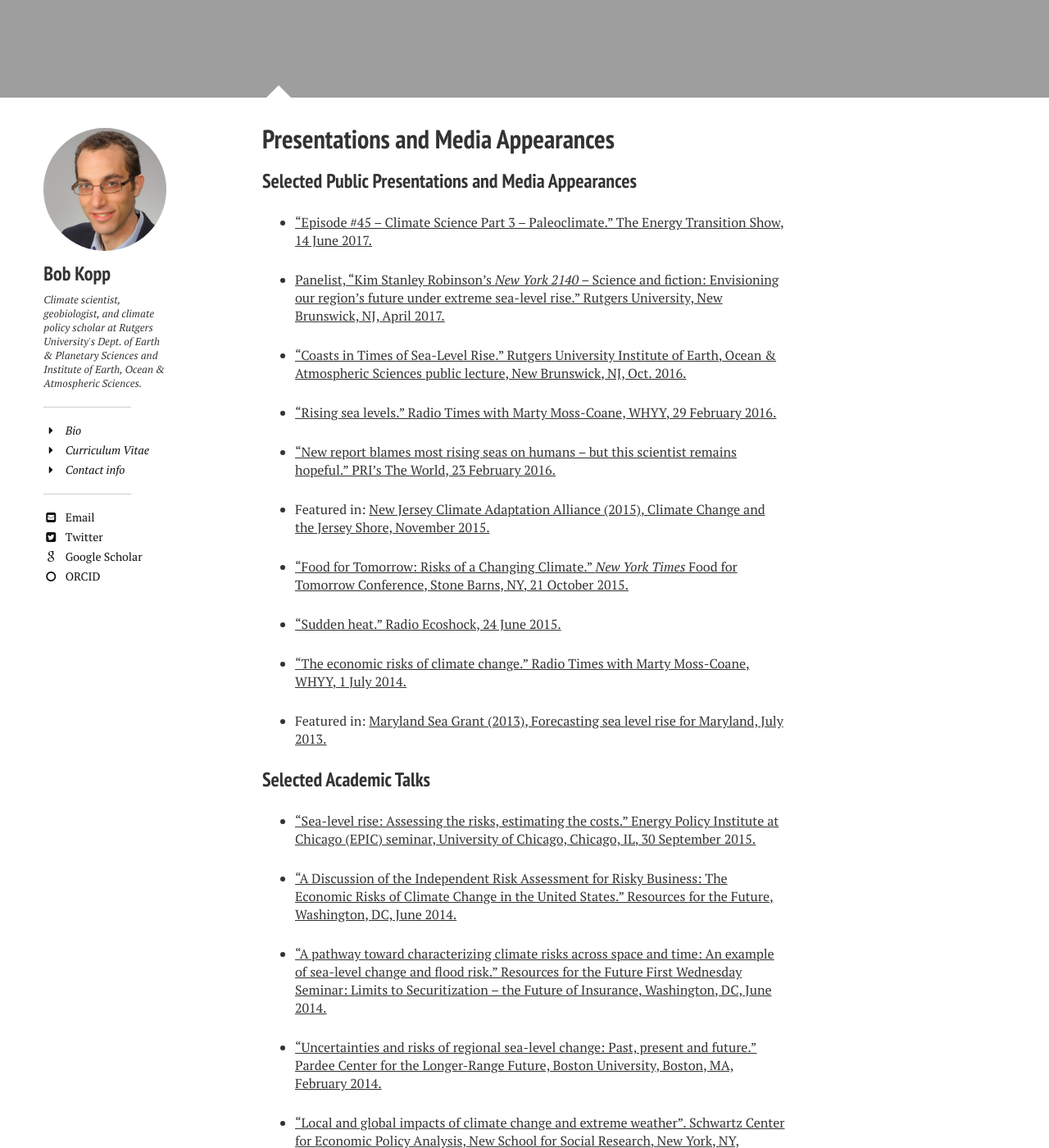
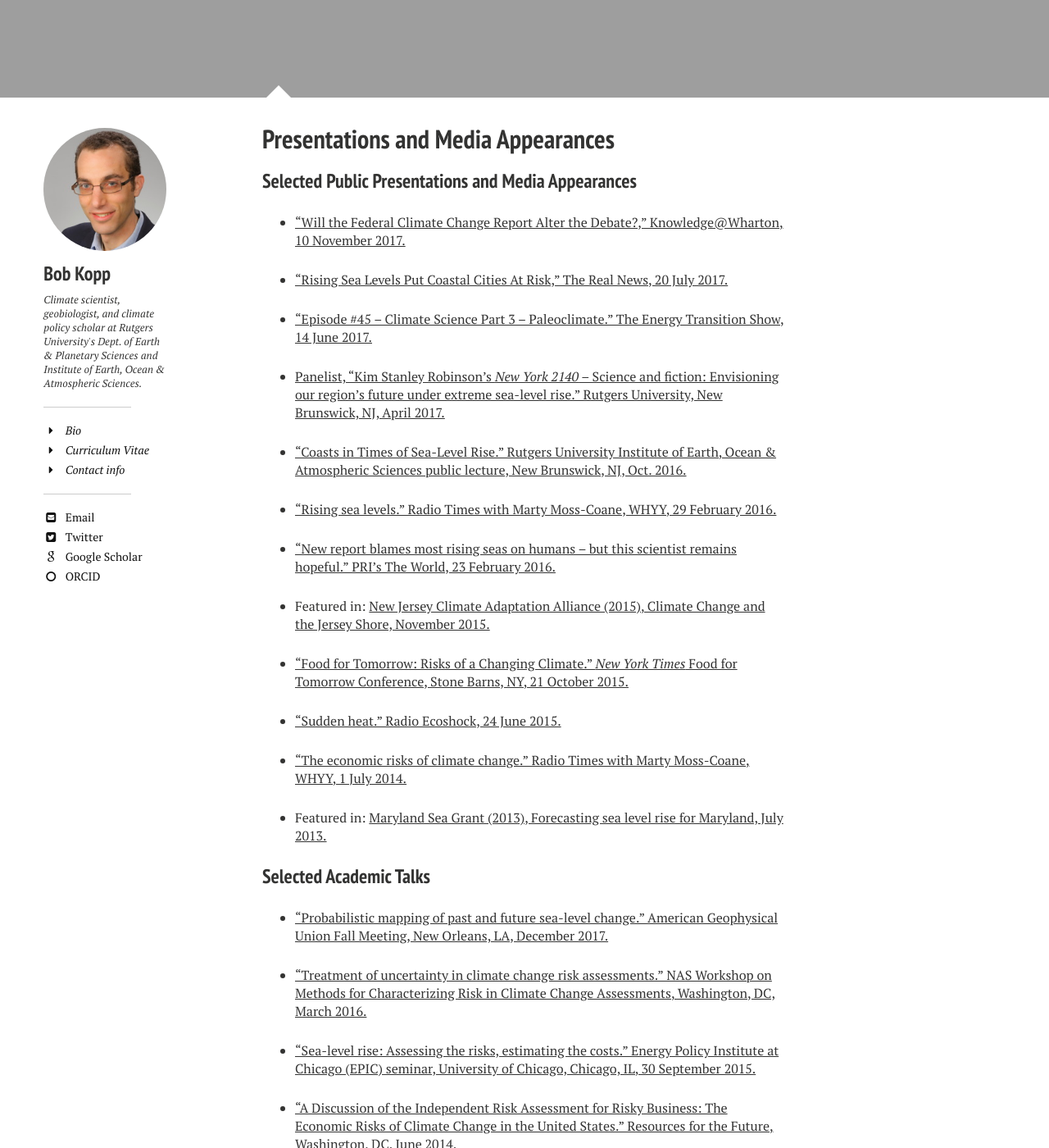
Before and after one commit to mrke/bobkopp.github.io, a Jekyll site: the page built from presentations/index.md, in a window 1280 px wide and 1400 px high, scrolled down 925 px. Shown: the whole window at 82% size. Built offline with Jekyll 4.4.1, drawn with Linux system fonts in a browser that asks for light colours; nearby versions of some CDN libraries; some of the changed text lies outside the part shown.

```diff
--- a/presentations/index.md
+++ b/presentations/index.md
@@ -2,7 +2,7 @@
 layout: page
 title: Presentations and Media Appearances
 tags: [presentations]
-modified: 14 June 2017
+modified: 17 December 2017
 comments: false
 share: false
 image:
@@ -23,6 +23,10 @@ image:
 
 
 ### Selected Public Presentations and Media Appearances
+
+  * ["Will the Federal Climate Change Report Alter the Debate?," Knowledge@Wharton, 10 November 2017.](http://knowledge.wharton.upenn.edu/article/new-federal-climate-change-report/)
+
+  *  ["Rising Sea Levels Put Coastal Cities At Risk," The Real News, 20 July 2017.](https://goo.gl/CPdo3U)
 
   * ["Episode #45 – Climate Science Part 3 – Paleoclimate." The Energy Transition Show, 14 June 2017.](http://xenetwork.org/ets/episodes/episode-45-paleoclimate/)
 
@@ -46,6 +50,10 @@ image:
 
 ### Selected Academic Talks
 
+* ["Probabilistic mapping of past and future sea-level change." American Geophysical Union Fall Meeting, New Orleans, LA, December 2017.](https://youtu.be/3BFnCOBtCC4?t=1h1m30s)
+
+* ["Treatment of uncertainty in climate change risk assessments." NAS Workshop on Methods for Characterizing Risk in Climate Change Assessments, Washington, DC, March 2016.](http://goo.gl/azyHx3)
+
 *  ["Sea-level rise: Assessing the risks, estimating the costs." Energy Policy Institute at Chicago (EPIC) seminar, University of Chicago, Chicago, IL, 30 September 2015.](http://youtu.be/bagRtnY_Xm8)
 
 * ["A Discussion of the Independent Risk Assessment for Risky Business: The Economic Risks of Climate Change in the United States." Resources for the Future, Washington, DC, June 2014.](http://goo.gl/4lGbOl)
```
Also changed, not shown: papers/index.md (+7 -3 lines), 1 other file.
